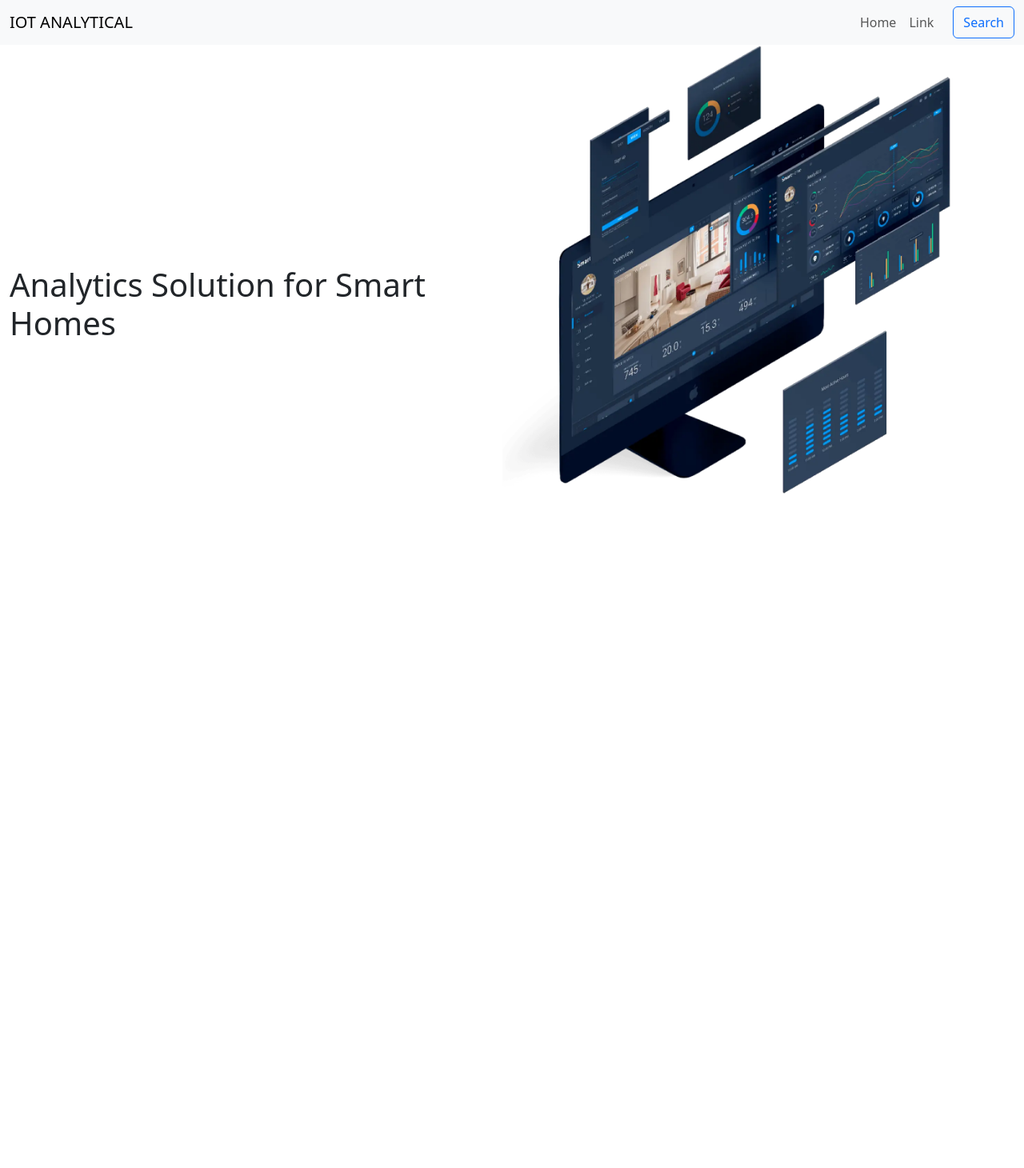
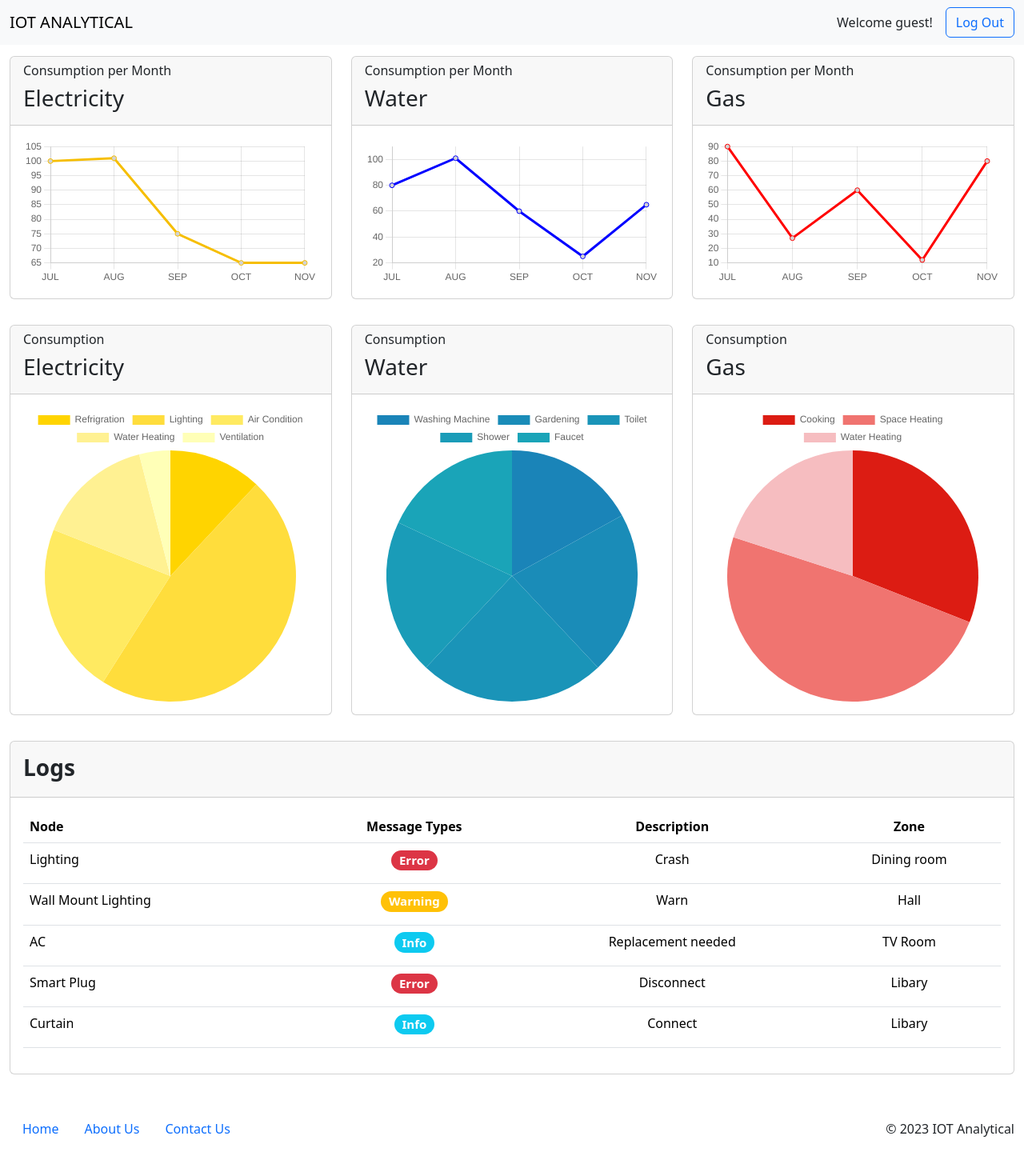
Before and after one commit to iotanalytical/ia-website, a React (Create React App) app: page /dashboard/demo in a window 1280 px wide. Shown: the top 1460 px of the page at 80% size. Before the commit the page ends 800 px from the top, so only its background shows below. Built offline with nearby package versions, Linux system fonts and the light colour scheme.

Commit message:
refractor code in header and navbar to show dynamic navbar

```diff
--- a/src/App.js
+++ b/src/App.js
@@ -14,6 +14,7 @@ function App() {
       <Routes>
         <Route path="/" element={<Landing />} />
         <Route path="/dashboard" element={<Dashboard />} />
+        <Route path="/dashboard/demo" element={<Dashboard />} />
         <Route path="*" element={<Landing />} />
       </Routes>
     </BrowserRouter>
--- a/src/components/Header/Header.js
+++ b/src/components/Header/Header.js
@@ -1,11 +1,25 @@
 import "./Header.scss";
 
+import Button from "react-bootstrap/Button";
 import heroImage from "../../assets/images/Hero.webp";
 
+import { useNavigate } from "react-router-dom";
+
 const Header = () => {
+  const navigate = useNavigate();
+
+  const handleDemoClick = () => {
+    navigate("/dashboard/demo");
+  };
+
   return (
     <section className="header">
-      <h1 className="header__title">Analytics Solution for Smart Homes</h1>
+      <div className="header__info">
+        <h1 className="header__title">Analytics Solution for Smart Homes</h1>
+        <Button onClick={handleDemoClick} variant="primary" size="lg">
+          Demo
+        </Button>
+      </div>
       <img className="header__img" src={heroImage} alt="smart solutions" />
     </section>
   );
--- a/src/components/Header/Header.scss
+++ b/src/components/Header/Header.scss
@@ -8,7 +8,14 @@
   padding: 0 12px;
 
   &__img {
-    width: 40rem;
+    width: 50%;
+  }
+
+  &__info {
+    display: flex;
+    flex-direction: column;
+    gap: 1.5rem;
+    width: 40%;
   }
 
   @include desktop {
--- a/src/components/Navbar/Navbar.js
+++ b/src/components/Navbar/Navbar.js
@@ -1,6 +1,7 @@
 import "./Navbar.scss";
 
 // import AnchorLink from "react-anchor-link-smooth-scroll";
+import { useLocation, useNavigate } from "react-router-dom";
 
 import Button from "react-bootstrap/Button";
 import Container from "react-bootstrap/Container";
@@ -8,13 +9,20 @@ import Nav from "react-bootstrap/Nav";
 import Navbar from "react-bootstrap/Navbar";
 import Offcanvas from "react-bootstrap/Offcanvas";
 
-function OffcanvasExample() {
+function NavbarSite() {
+  const { pathname } = useLocation();
+  const navigate = useNavigate();
+
   const expand = "md";
+
+  const handleLogOut = () => {
+    navigate("/");
+  }
 
   return (
     <Navbar expand={expand} fixed={"top"} className="bg-body-tertiary mb-3">
       <Container fluid>
-        <Navbar.Brand href="#">IOT ANALYTICAL</Navbar.Brand>
+        <Navbar.Brand href="/">IOT ANALYTICAL</Navbar.Brand>
         <Navbar.Toggle aria-controls={`offcanvasNavbar-expand-${expand}`} />
         <Navbar.Offcanvas
           id={`offcanvasNavbar-expand-${expand}`}
@@ -28,11 +36,20 @@ function OffcanvasExample() {
           </Offcanvas.Header>
           <Offcanvas.Body>
             <Nav className="justify-content-end flex-grow-1 pe-3">
-              <Nav.Link href="#action1">Home</Nav.Link>
-              <Nav.Link href="#action2">Link</Nav.Link>
+              {pathname === "/" && <Nav.Link href="/">Home</Nav.Link>}
+              {pathname === "/" && <Nav.Link href="#features">Features</Nav.Link>}
+              {pathname === "/" && <Nav.Link href="#faq">FAQ</Nav.Link>}
+              {pathname === "/" && <Nav.Link href="#team">Team</Nav.Link>}
+              {pathname === "/" && <Nav.Link href="#contact-us">Contact Us</Nav.Link>}
+
+              {pathname === "/dashboard" && <Nav.Item>Welcome Ali!</Nav.Item>}
+              {pathname === "/dashboard/demo" && <Nav.Item>Welcome guest!</Nav.Item>}
             </Nav>
-
-            <Button variant="outline-primary">Search</Button>
+            {pathname === "/" && (
+              <Button variant="outline-primary">Log In</Button>
+            )}
+            {pathname === "/dashboard" &&  <Button onClick={handleLogOut} variant="outline-primary">Log Out</Button>}
+            {pathname === "/dashboard/demo" &&  <Button onClick={handleLogOut} variant="outline-primary">Log Out</Button>}
           </Offcanvas.Body>
         </Navbar.Offcanvas>
       </Container>
@@ -40,4 +57,4 @@ function OffcanvasExample() {
   );
 }
 
-export default OffcanvasExample;
+export default NavbarSite;
--- a/src/components/Navbar/Navbar.scss
+++ b/src/components/Navbar/Navbar.scss
@@ -3,3 +3,12 @@
 .container-fluid {
   max-width: 1280px;
 }
+
+div.nav-item {
+  display: flex;
+  align-items: center;
+}
+
+.navbar-nav .nav-link {
+  padding: 8px 20px;
+}
--- a/src/data/charts.js
+++ b/src/data/charts.js
@@ -154,17 +154,10 @@ const gasPieChart = {
         borderWidth: 0,
         backgroundColor: ["#DC1C13", "#F07470", "#F6BDC0"],
         hoverBackgroundColor: ["#DC1C13", "#F07470", "#F6BDC0"],
-
       },
     ],
-  }
+  },
 };
 
-module.exports = {
-  elecLineChart,
-  waterLineChart,
-  gasLineChart,
-  elecPieChart,
-  waterPieChart,
-  gasPieChart,
-};
+export const lineCharts = [elecLineChart, waterLineChart, gasLineChart];
+export const pieCharts = [elecPieChart, waterPieChart, gasPieChart];
--- a/src/pages/Dashboard/Dashboard.js
+++ b/src/pages/Dashboard/Dashboard.js
@@ -9,16 +9,10 @@ import {
   Table,
   Row,
   Col,
+  Badge,
 } from "reactstrap";
 
-import {
-  elecLineChart,
-  waterLineChart,
-  gasLineChart,
-  elecPieChart,
-  waterPieChart,
-  gasPieChart,
-} from "../../data/charts";
+import { lineCharts, pieCharts } from "../../data/charts";
 
 import ChartCard from "../../components/ChartCard/ChartCard";
 import FooterDashboard from "../../components/FooterDashboard/FooterDashboard";
@@ -28,44 +22,30 @@ const Dashboard = () => {
     <>
       <main className="content">
         <Row>
-          <ChartCard
-            category={elecLineChart.category}
-            title={elecLineChart.title}
-            chartType={elecLineChart.type}
-            chartData={elecLineChart.data}
-          />
-          <ChartCard
-            category={waterLineChart.category}
-            title={waterLineChart.title}
-            chartType={waterLineChart.type}
-            chartData={waterLineChart.data}
-          />
-          <ChartCard
-            category={gasLineChart.category}
-            title={gasLineChart.title}
-            chartType={gasLineChart.type}
-            chartData={gasLineChart.data}
-          />
+          {lineCharts.map((chart) => {
+            return (
+              <ChartCard
+                key={chart.id}
+                category={chart.category}
+                title={chart.title}
+                chartType={chart.type}
+                chartData={chart.data}
+              />
+            );
+          })}
         </Row>
         <Row>
-          <ChartCard
-            category={elecPieChart.category}
-            title={elecPieChart.title}
-            chartType={elecPieChart.type}
-            chartData={elecPieChart.data}
-          />
-          <ChartCard
-            category={waterPieChart.category}
-            title={waterPieChart.title}
-            chartType={waterPieChart.type}
-            chartData={waterPieChart.data}
-          />
-          <ChartCard
-            category={gasPieChart.category}
-            title={gasPieChart.title}
-            chartType={gasPieChart.type}
-            chartData={gasPieChart.data}
-          />
+          {pieCharts.map((chart) => {
+            return (
+              <ChartCard
+                key={chart.id}
+                category={chart.category}
+                title={chart.title}
+                chartType={chart.type}
+                chartData={chart.data}
+              />
+            );
+          })}
         </Row>
         <Row>
           <Col lg="12" md="12">
@@ -89,11 +69,11 @@ const Dashboard = () => {
                     <tr>
                       <td>Lighting</td>
                       <td className="text-center">
-                        <h3>
-                          <span className="badge badge-pill badge-danger">
+                        <h5>
+                          <Badge color="danger" pill>
                             Error
-                          </span>
-                        </h3>
+                          </Badge>
+                        </h5>
                       </td>
                       <td className="text-center">Crash</td>
                       <td className="text-center">Dining room</td>
@@ -101,11 +81,11 @@ const Dashboard = () => {
                     <tr>
                       <td>Wall Mount Lighting</td>
                       <td className="text-center">
-                        <h3>
-                          <span className="badge badge-pill badge-warning">
+                        <h5>
+                          <Badge color="warning" pill>
                             Warning
-                          </span>
-                        </h3>
+                          </Badge>
+                        </h5>
                       </td>
                       <td className="text-center">Warn</td>
                       <td className="text-center">Hall</td>
@@ -113,11 +93,11 @@ const Dashboard = () => {
                     <tr>
                       <td>AC</td>
                       <td className="text-center">
-                        <h3>
-                          <span className="badge badge-pill badge-info">
+                        <h5>
+                          <Badge color="info" pill>
                             Info
-                          </span>
-                        </h3>
+                          </Badge>
+                        </h5>
                       </td>
                       <td className="text-center">Replacement needed</td>
                       <td className="text-center">TV Room</td>
@@ -125,11 +105,11 @@ const Dashboard = () => {
                     <tr>
                       <td>Smart Plug</td>
                       <td className="text-center">
-                        <h3>
-                          <span className="badge badge-pill badge-danger">
+                        <h5>
+                          <Badge color="danger" pill>
                             Error
-                          </span>
-                        </h3>
+                          </Badge>
+                        </h5>
                       </td>
                       <td className="text-center">Disconnect</td>
                       <td className="text-center">Libary</td>
@@ -137,11 +117,11 @@ const Dashboard = () => {
                     <tr>
                       <td>Curtain</td>
                       <td className="text-center">
-                        <h3>
-                          <span className="badge badge-pill badge-info">
+                        <h5>
+                          <Badge color="info" pill>
                             Info
-                          </span>
-                        </h3>
+                          </Badge>
+                        </h5>
                       </td>
                       <td className="text-center">Connect</td>
                       <td className="text-center">Libary</td>
```
